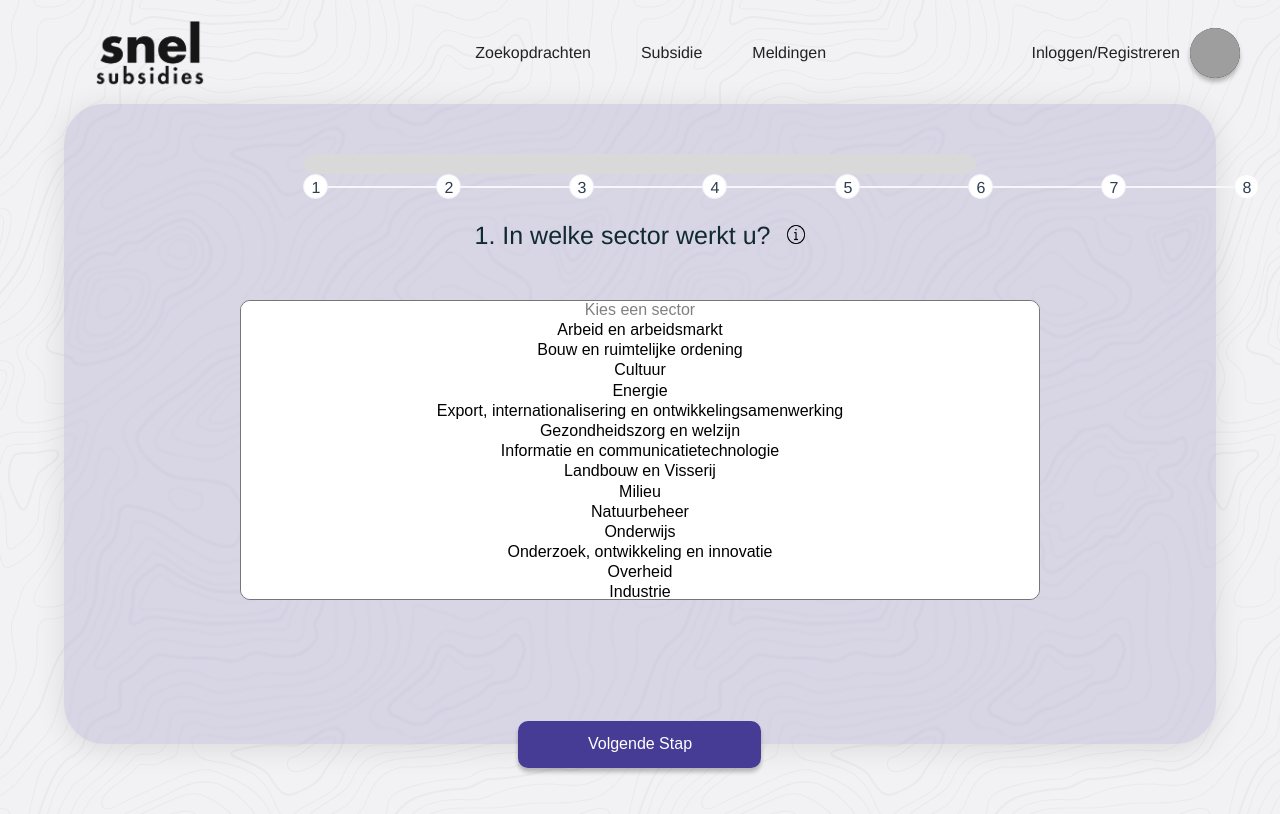
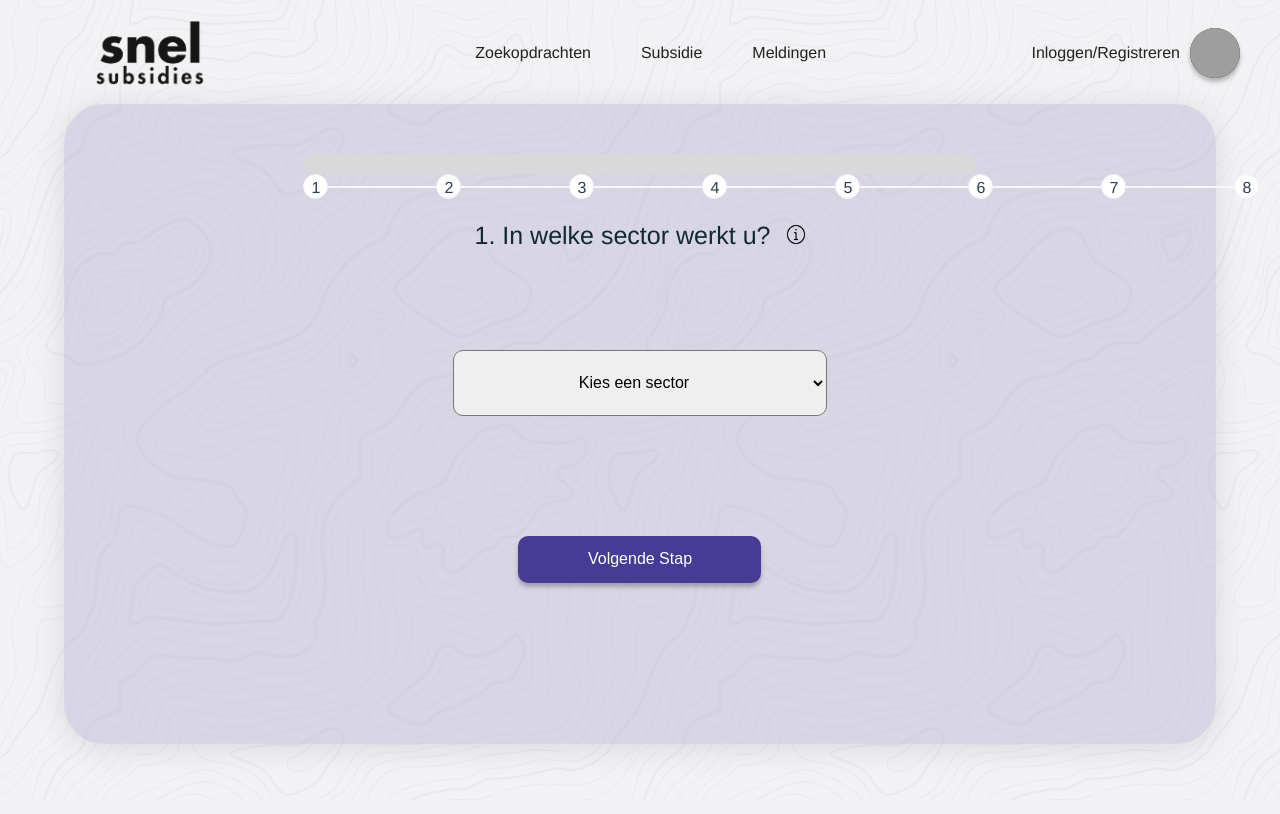
Before and after one commit to Ayoub2K/SnelSubsidies, a Vue app in the folder webapp/: page /form in a window 1280 px wide. Shown: the top 814 px of the page. Built offline with nearby package versions, Linux system fonts and the light colour scheme; grey boxes are pictures that could not be loaded.

Commit message:
verwijderen van multiple

```diff
--- a/webapp/src/components/StepFormComponent.vue
+++ b/webapp/src/components/StepFormComponent.vue
@@ -23,7 +23,7 @@
           <span class="tooltiptext">Robin moet dit nog vullen maar hij is te druk bezig met spdir modellen maken DanOfJudgement</span>
         </div>
       </h3>
-      <select v-model="sector" id="sectorr" class="select" multiple>
+      <select v-model="sector" id="sectorr" class="select">
         <option disabled value="">Kies een sector</option>
         <option>Arbeid en arbeidsmarkt</option>
         <option>Bouw en ruimtelijke ordening</option>
@@ -55,7 +55,7 @@
           <span class="tooltiptext">Robin moet dit nog vullen maar hij is te druk bezig met spdir modellen maken DanOfJudgement</span>
         </div>
       </h3>
-      <select v-model="thema" class="select" multiple>
+      <select v-model="thema" class="select">
         <option disabled value="">Kies een thema</option>
         <option>Duurzaamheid en circulariteit</option>
         <option>Digitalisering</option>
@@ -83,7 +83,7 @@
     <section v-if="step === 3">
       <h3>3. Wat is het uw subsidiale activiteit? <img class="info-icon" alt="Open link" src="../assets/info_icon.png">
       </h3>
-      <select v-model="subsidialeActiviteit" class="select" multiple>
+      <select v-model="subsidialeActiviteit" class="select">
         <option disabled value="">subsidiale activiteit</option>
         <option>Onderzoek en ontwikkeling</option>
         <option>Demonstratie en pilots</option>
```
